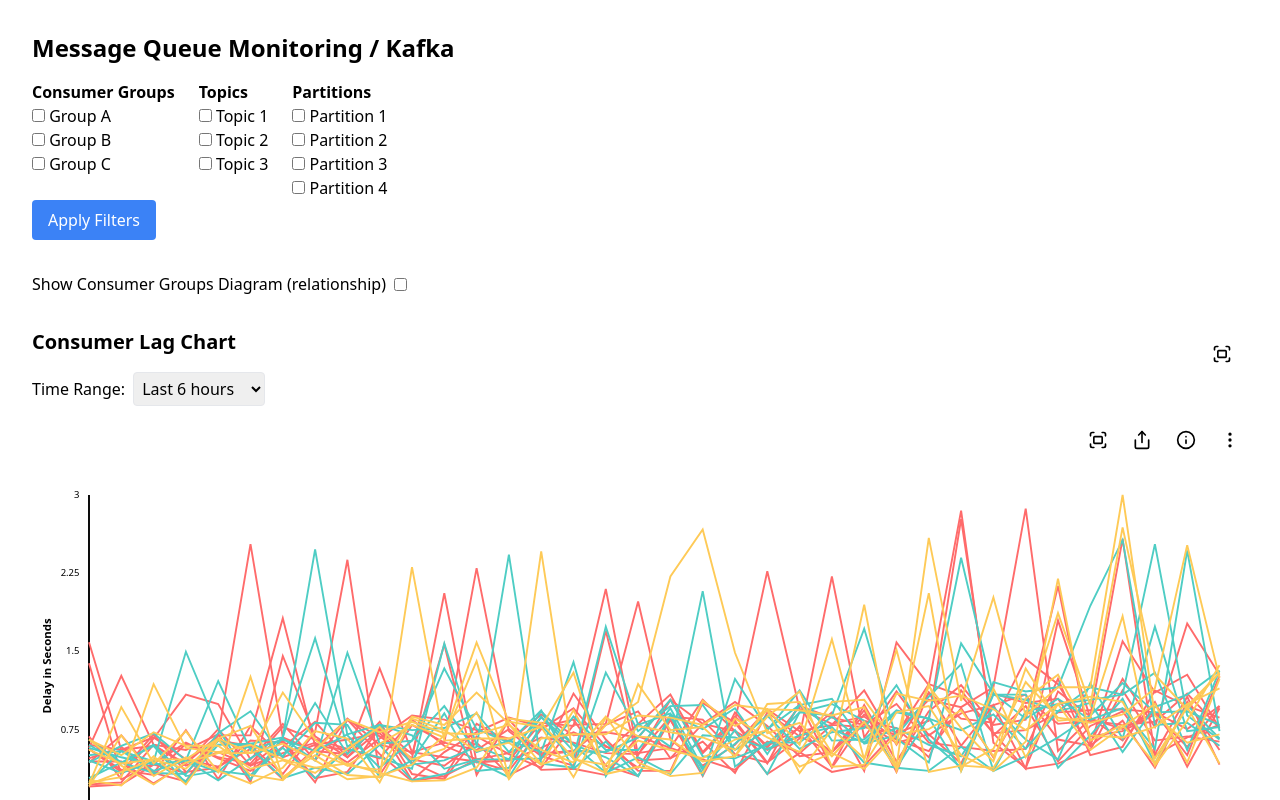
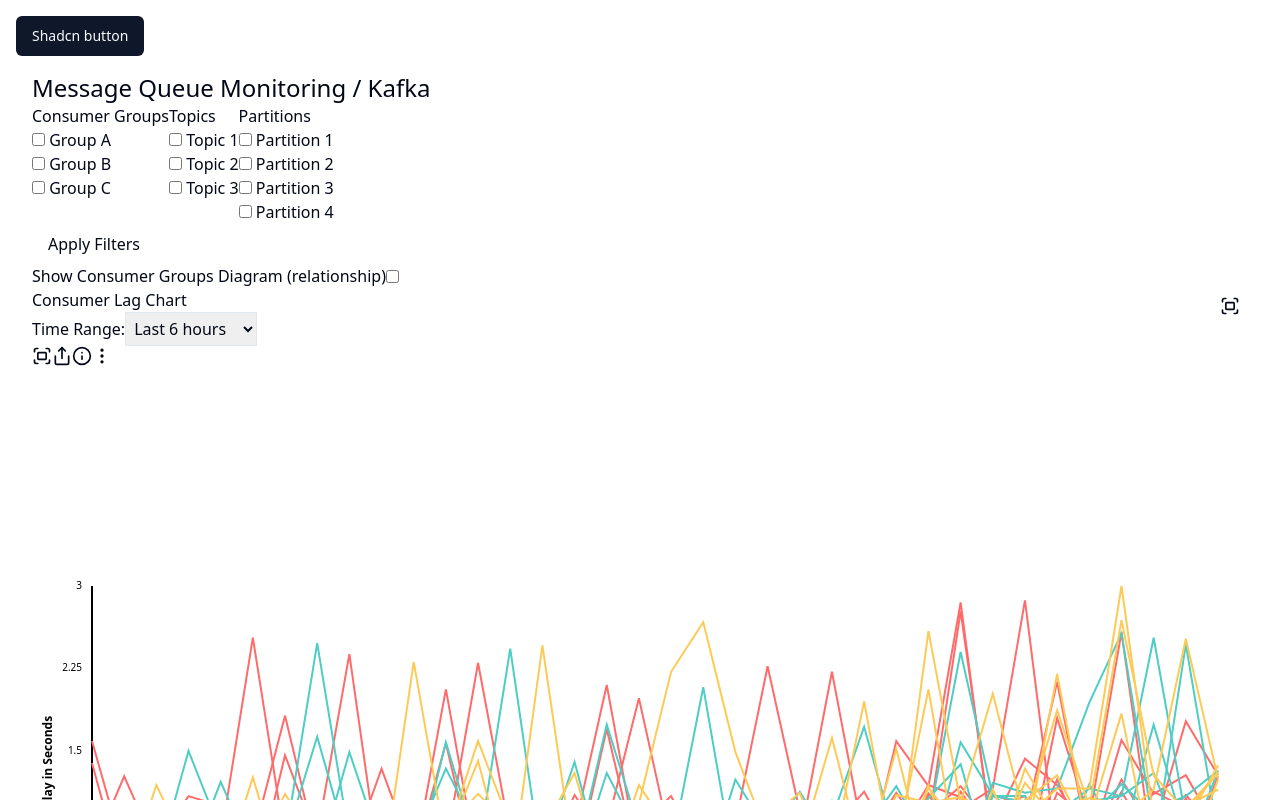
Before and after one commit to sharpshooter90/consumer-lag, a React (Vite) app: page / in a window 1280 px wide. Shown: the top 800 px of the page. Built offline with nearby package versions, Linux system fonts and the light colour scheme.

Commit message:
switched to vite tailwind compilation rather than the cdn link

```diff
--- a/index.html
+++ b/index.html
@@ -3,7 +3,7 @@
     <meta name="viewport" content="width=device-width, initial-scale=1, shrink-to-fit=no">
     <meta name="theme-color" content="#000000">
     <link href="https://fonts.googleapis.com/css2?family=Space+Grotesk:wght@400;500;600;700&amp;display=swap" rel="stylesheet">
-    <script src="https://cdn.tailwindcss.com"></script>
+    <!-- <script src="https://cdn.tailwindcss.com"></script> -->
 
     <!--
       manifest.json provides metadata used when your web app is added to the
--- a/src/App.jsx
+++ b/src/App.jsx
@@ -1,10 +1,12 @@
 import React from "react";
+import { Button } from "@/components/ui/button";
 
 import KafkaDiagramAndChart from "./KafkaDiagramAndChart";
 
 const App = () => {
   return (
     <div className="p-4 bg-white">
+      <Button>Shadcn button</Button>
       <KafkaDiagramAndChart />
     </div>
   );
--- a/src/index.jsx
+++ b/src/index.jsx
@@ -1,5 +1,6 @@
 import { StrictMode } from "react";
 import { createRoot } from "react-dom/client";
+import "./styles.css";
 
 import App from "./App";
 
```
